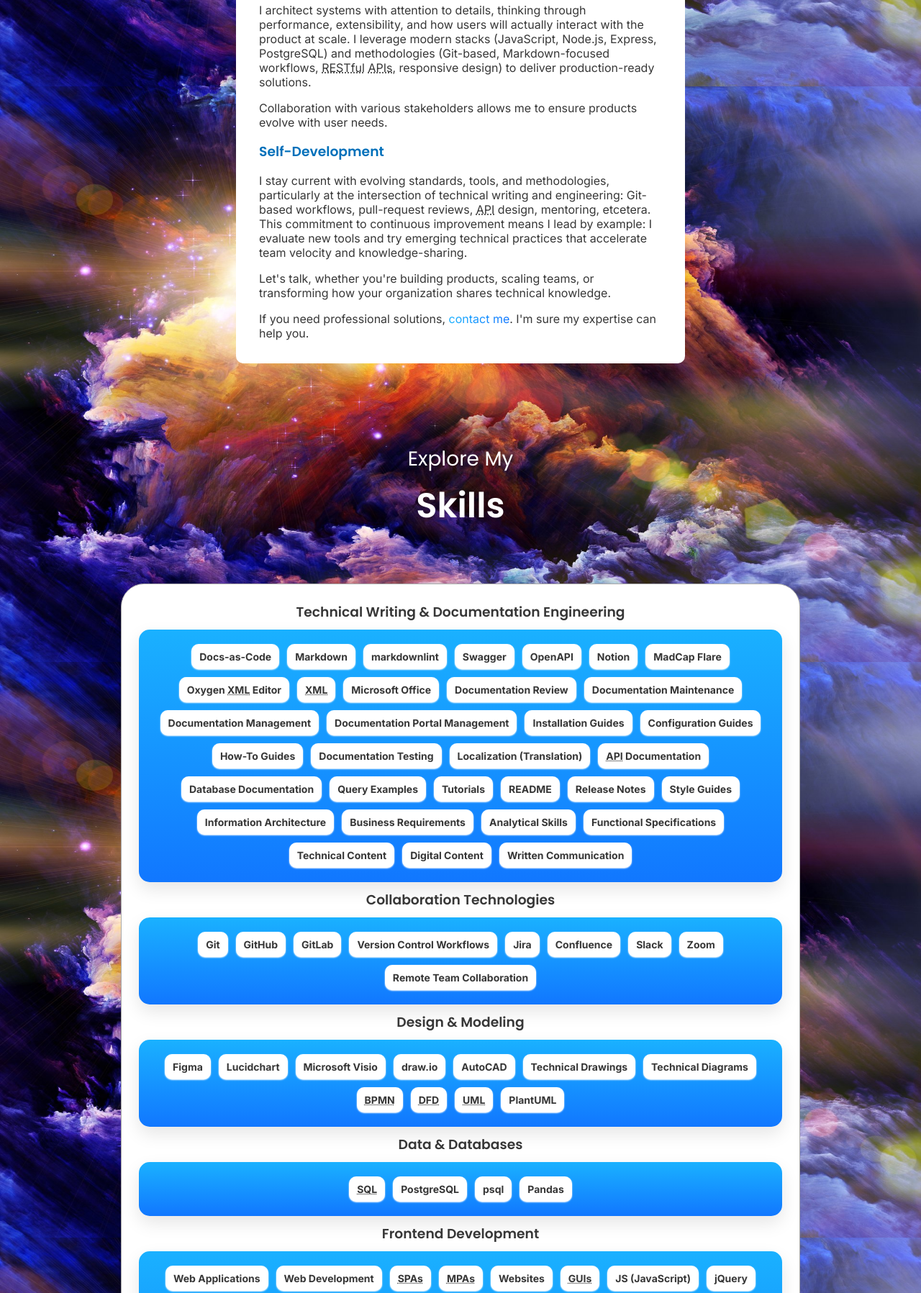
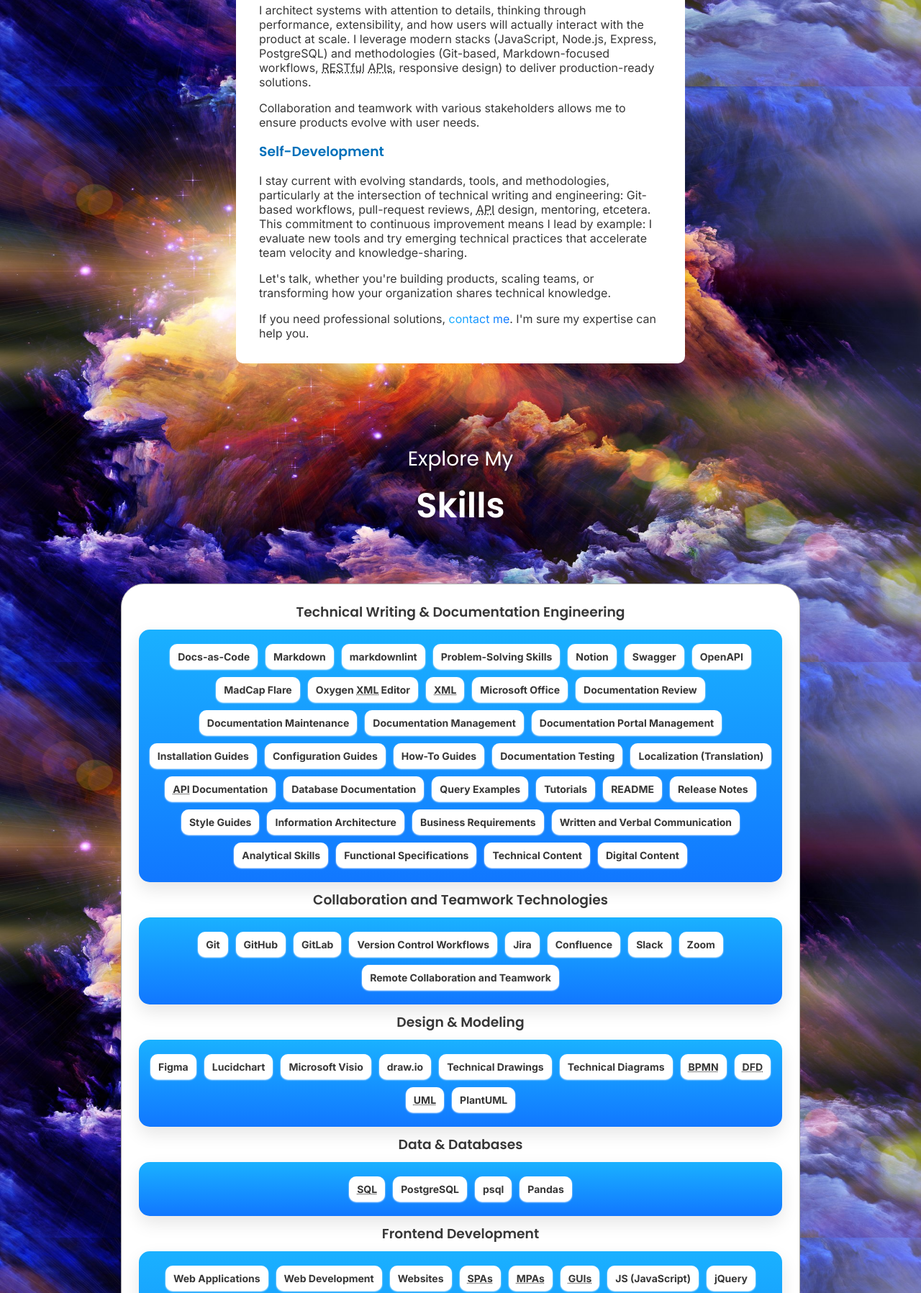
Before and after one commit to PrimeSolar/web-developer, a plain HTML site: page index.html in a window 1280 px wide. Shown: the part 2280-4077 px from the top of the page at 72% size. Drawn offline with Linux system fonts and the light colour scheme.

Commit message:
Update the main webpage to improve clarity and SEO
✓ Updated the Schema.org JSON-LD (JavaScript Object Notation for Linked Data) script tag for structured data to improve SEO (Search Engine Optimization) performance.
✓ Extended the text content in the "About" section for enhanced clarity and SEO performance.
✓ Extended and restructured the skill collection in the "Skills" section using semantic `<ul>` > `<li>` HTML (HyperText Markup Language) structure to show technical proficiency and expertise and to improve SEO (Search Engine Optimization) performance.

```diff
--- a/index.html
+++ b/index.html
@@ -153,7 +153,7 @@
             "Documentation Testing",
             "Installation Guides",
             "Configuration Guides",
-            "Remote Collaboration",
+            "Remote Collaboration and Teamwork",
             "Localization",
             "Web Development",
             "Full Stack Development",
@@ -390,8 +390,8 @@
               responsive design) to deliver production-ready solutions.
             </p>
             <p class="scroll-animation">
-              Collaboration with various stakeholders allows me to ensure
-              products evolve with user needs.
+              Collaboration and teamwork with various stakeholders allows me to
+              ensure products evolve with user needs.
             </p>
             <h3 class="scroll-animation">Self-Development</h3>
             <p class="scroll-animation">
@@ -436,9 +436,10 @@
                 <li>Docs-as-Code</li>
                 <li>Markdown</li>
                 <li>markdownlint</li>
+                <li>Problem-Solving Skills</li>
+                <li>Notion</li>
                 <li>Swagger</li>
                 <li>OpenAPI</li>
-                <li>Notion</li>
                 <li>MadCap Flare</li>
                 <li>
                   Oxygen
@@ -467,15 +468,15 @@
                 <li>Style Guides</li>
                 <li>Information Architecture</li>
                 <li>Business Requirements</li>
+                <li>Written and Verbal Communication</li>
                 <li>Analytical Skills</li>
                 <li>Functional Specifications</li>
                 <li>Technical Content</li>
                 <li>Digital Content</li>
-                <li>Written Communication</li>
               </ul>
             </div>
             <div class="skill-group scroll-animation">
-              <h3>Collaboration Technologies</h3>
+              <h3>Collaboration and Teamwork Technologies</h3>
               <ul>
                 <li>Git</li>
                 <li>GitHub</li>
@@ -485,7 +486,7 @@
                 <li>Confluence</li>
                 <li>Slack</li>
                 <li>Zoom</li>
-                <li>Remote Team Collaboration</li>
+                <li>Remote Collaboration and Teamwork</li>
               </ul>
             </div>
             <div class="skill-group scroll-animation">
@@ -495,7 +496,6 @@
                 <li>Lucidchart</li>
                 <li>Microsoft Visio</li>
                 <li>draw.io</li>
-                <li>AutoCAD</li>
                 <li>Technical Drawings</li>
                 <li>Technical Diagrams</li>
                 <li>
@@ -520,13 +520,13 @@
               <ul>
                 <li>Web Applications</li>
                 <li>Web Development</li>
+                <li>Websites</li>
                 <li>
                   <abbr title="Single-Page Applications">SPAs</abbr>
                 </li>
                 <li>
                   <abbr title="Multi-Page Applications">MPAs</abbr>
                 </li>
-                <li>Websites</li>
                 <li><abbr title="Graphical User Interfaces">GUIs</abbr></li>
                 <li>JS (JavaScript)</li>
                 <li>jQuery</li>
@@ -580,6 +580,7 @@
                     >CD</abbr
                   >
                 </li>
+                <li>Jenkins</li>
                 <li><abbr title="YAML Ain't Markup Language">YAML</abbr></li>
                 <li><abbr title="JavaScript Object Notation">JSON</abbr></li>
                 <li>Linux</li>
@@ -588,7 +589,6 @@
                 <li><abbr title="PHP: Hypertext Preprocessor">PHP</abbr></li>
                 <li>Twig</li>
                 <li>Docker</li>
-                <li>Jenkins</li>
                 <li>Node.js</li>
                 <li>Express</li>
                 <li><abbr title="Embedded JavaScript">EJS</abbr></li>
@@ -603,7 +603,7 @@
               <ul>
                 <li>Software Documentation</li>
                 <li>Hardware Documentation</li>
-                <li>FinTech (Financial Technologies)</li>
+                <li>FinTech</li>
                 <li>Server Firmware</li>
                 <li>Complex Data Systems</li>
               </ul>
```
